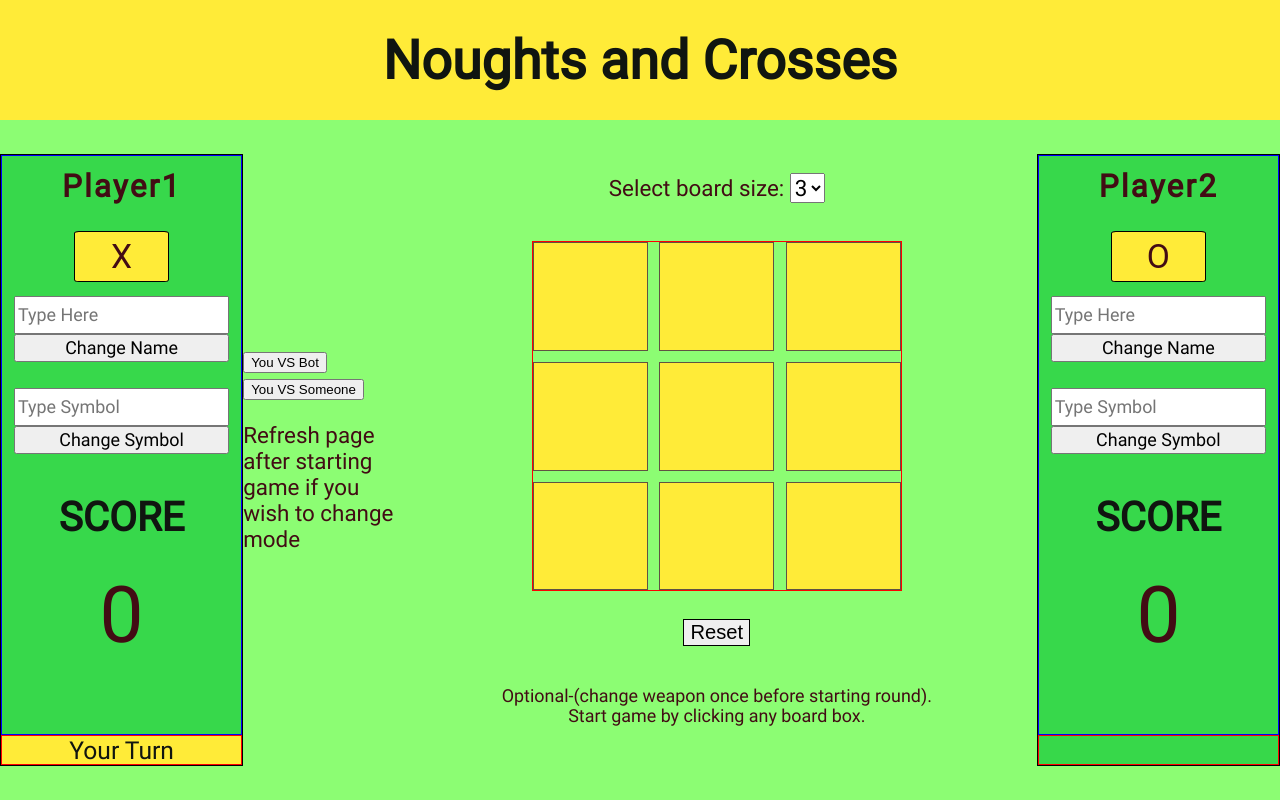
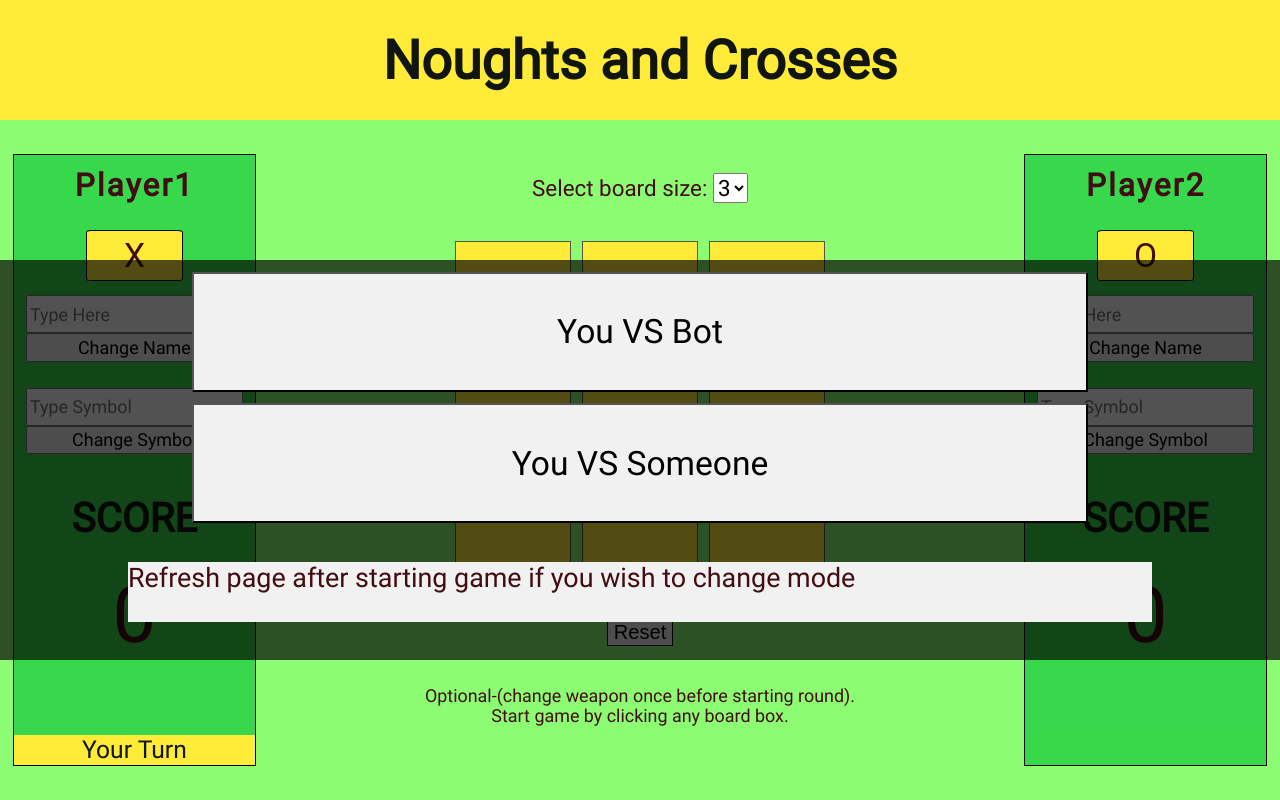
Before and after one commit to ikhlaas-kapadia/Noughts-And-Crosses, a React (Create React App) app: page / in a window 1280 px wide. Built offline with nearby package versions, Linux system fonts and the light colour scheme.

Commit message:
styled bot buttons

```diff
--- a/src/App.css
+++ b/src/App.css
@@ -21,6 +21,34 @@ header {
   justify-content: center;
   font-size: 1.2em;
   color: #101510;
+}
+.Mode-Btns-Hidden {
+  display: none;
+}
+.Mode-Btns {
+  position: absolute;
+  height: 50%;
+  width: 100%;
+  margin: 0 auto;
+  display: flex;
+  flex-direction: column;
+  align-items: center;
+  justify-content: space-evenly;
+  background-color: rgba(0, 0, 0, 0.678);
+}
+.Mode-Btns p {
+  width: 80%;
+  height: 15%;
+  font-size: 1.2rem;
+  font-family: inherit;
+  background-color: #f1f1f1;
+}
+.Mode-Btns button {
+  width: 70%;
+  height: 30%;
+  font-size: 1.5rem;
+  font-family: inherit;
+  background-color: #f1f1f1;
 }
 
 section {
@@ -232,6 +260,10 @@ option {
   background: transparent;
   border: none;
 }
+.Hidden-Selector > select,
+option {
+  display: none;
+}
 
 .Drop-Down {
   font-size: 1rem;
@@ -396,7 +428,7 @@ option {
     min-height: 90%;
   }
   .Player {
-    border: 1px solid blue;
+    /* border: 1px solid blue; */
     height: 95%;
     min-height: 95%;
     flex-direction: column;
@@ -449,7 +481,7 @@ option {
   }
 
   .Turn-Box {
-    border: 1px solid red;
+    /* border: 1px solid red; */
     height: fit-content;
     height: 5%;
     margin: 0;
@@ -473,7 +505,7 @@ option {
   }
 
   .Board {
-    border: 1px solid red;
+    /* border: 1px solid red; */
     height: 280px;
     width: 280px;
     /* border: 1px solid red; */
```
